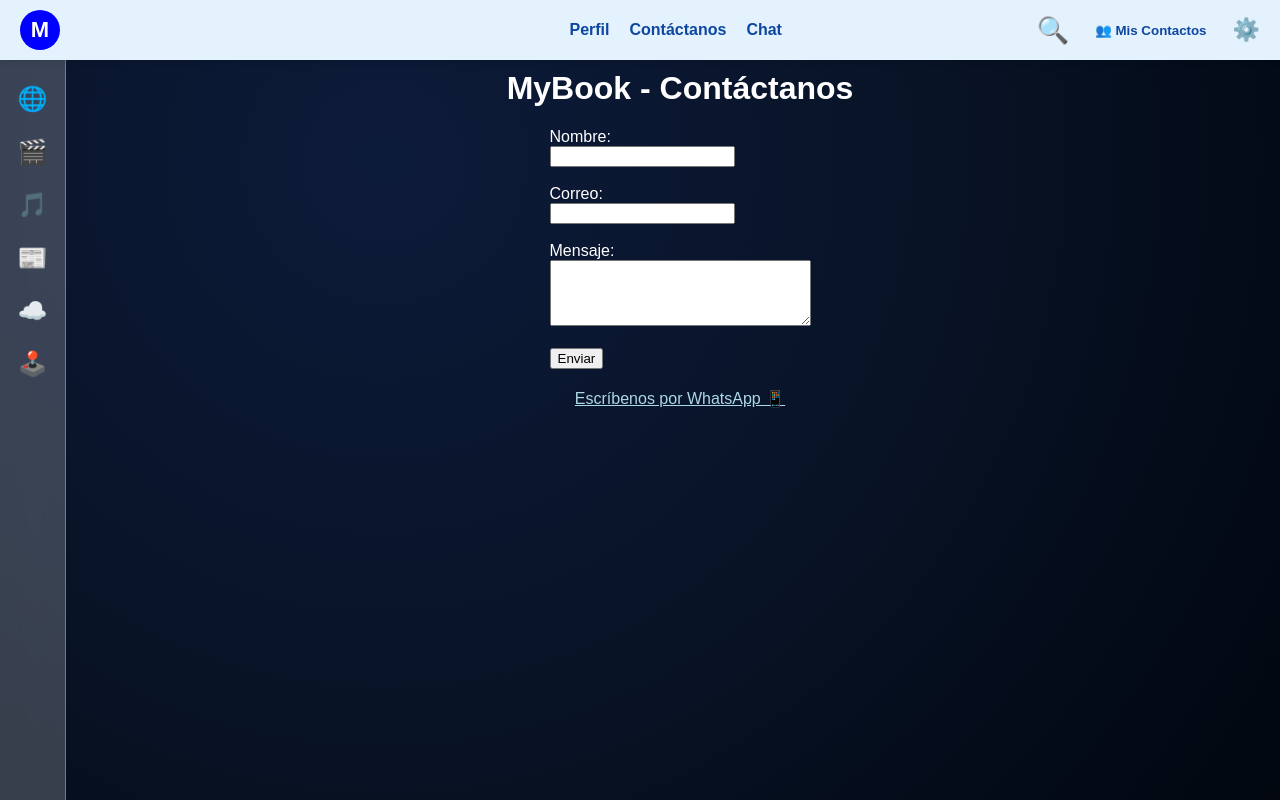
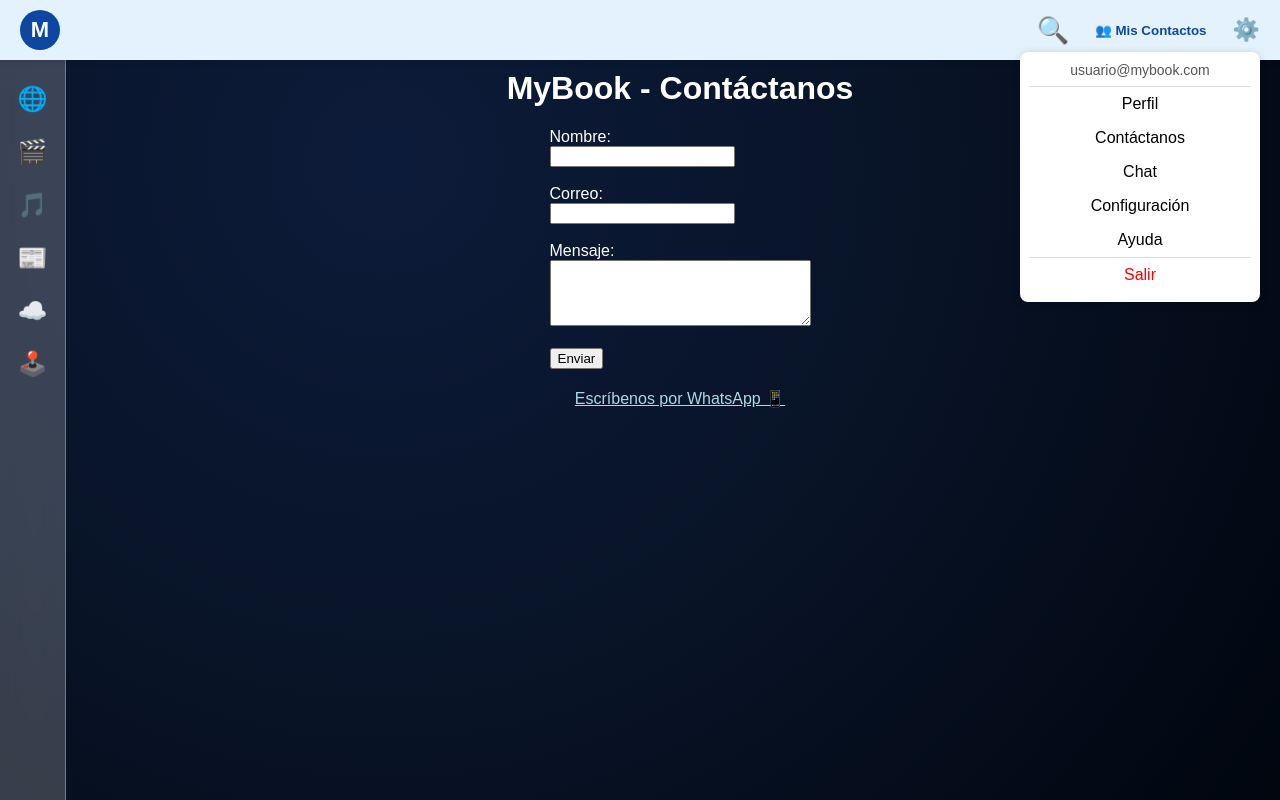
Before and after one commit to mybooklink2025-cloud/mybook-frontend, a React (Create React App) app: page /contactanos in a window 1280 px wide. Both pictures are taken after a click on the element "⚙️". Built offline with nearby package versions, Linux system fonts and the light colour scheme; no server answers.

Commit message:
Barra superior

```diff
--- a/src/Contactanos.js
+++ b/src/Contactanos.js
@@ -1,4 +1,4 @@
-import React, { useState } from "react";
+import React, { useState, useRef } from "react";
 import { enviarContacto } from "./api";
 import { useNavigate } from "react-router-dom";
 
@@ -11,7 +11,15 @@ function Contactanos() {
   const [mensaje, setMensaje] = useState("");
   const [status, setStatus] = useState("");
 
+  const [menuVisible, setMenuVisible] = useState(false);
+  const [expanded, setExpanded] = useState(false);
   const [showBook, setShowBook] = useState(false);
+  const [bookPos, setBookPos] = useState({ left: 0, top: 0 });
+
+  const menuRef = useRef(null);
+  const topBarRef = useRef(null);
+  const logoRef = useRef(null);
+  const bookRef = useRef(null);
 
   const handleSubmit = async (e) => {
     e.preventDefault();
@@ -41,6 +49,49 @@ function Contactanos() {
     navigate(token ? "/muro" : "/");
   };
 
+  const activateLogo = () => {
+    if (!topBarRef.current || !logoRef.current) {
+      setExpanded(true);
+      setShowBook(true);
+      return;
+    }
+
+    const barRect = topBarRef.current.getBoundingClientRect();
+    const logoRect = logoRef.current.getBoundingClientRect();
+
+    const left = logoRect.right - barRect.left + 12;
+    const top = (barRect.height - 48) / 2;
+
+    setExpanded(true);
+    setShowBook(true);
+    setBookPos({ left, top });
+  };
+
+  const escapeBook = () => {
+    if (!topBarRef.current || !bookRef.current || !logoRef.current) return;
+
+    const barRect = topBarRef.current.getBoundingClientRect();
+    const bookRect = bookRef.current.getBoundingClientRect();
+    const logoRect = logoRef.current.getBoundingClientRect();
+
+    const minLeft = Math.max(logoRect.right - barRect.left + 8, 8);
+    const maxLeft = Math.max(
+      barRect.width - bookRect.width - 12,
+      minLeft + 12
+    );
+
+    const randomLeft =
+      Math.floor(Math.random() * (maxLeft - minLeft + 1)) + minLeft;
+
+    const top = (barRect.height - bookRect.height) / 2;
+
+    setBookPos({ left: randomLeft, top });
+  };
+
+  const handleBookMouseEnter = () => {
+    escapeBook();
+  };
+
   return (
     <div style={{ textAlign: "center", marginTop: "70px", marginLeft: "80px" }}>
       {/* 🌌 Fondo degradado sin polígonos */}
@@ -59,6 +110,7 @@ function Contactanos() {
 
       {/* 🔵 BARRA SUPERIOR FIJA */}
       <div
+        ref={topBarRef}
         style={{
           position: "fixed",
           top: 0,
@@ -72,58 +124,109 @@ function Contactanos() {
           padding: "0 20px",
           boxShadow: "0 2px 5px rgba(0,0,0,0.1)",
           zIndex: 1000,
+          overflow: "visible",
         }}
       >
-        {/* 🔹 Izquierda: LOGO M + libro animado */}
+        {/* 🔹 Izquierda: LOGO M + texto extendido + libro animado */}
         <div
           style={{
             position: "relative",
             display: "flex",
-            alignItems: "center",
+            alignItems: "left",
           }}
         >
           <div
+            ref={logoRef}
             onClick={logoClick}
+            onMouseEnter={activateLogo}
             style={{
-              backgroundColor: "blue",
+              display: "flex",
+              alignItems: "left",
+              justifyContent: "flex-start",
+              position: "relative",
+              width: expanded ? 140 : 40,
+              height: 40,
+              transition: "width 280ms ease, border-radius 280ms ease",
+              borderRadius: expanded ? 20 : "50%",
+              backgroundColor: "#0d47a1",
               color: "white",
-              borderRadius: "50%",
-              width: "40px",
-              height: "40px",
+              cursor: "pointer",
+              overflow: "hidden",
+              paddingLeft: 0,
+              boxSizing: "border-box",
+              zIndex: 2,
+            }}
+          >
+            {!expanded && (
+              <div
+                style={{
+                  width: 40,
+                  height: 40,
                   display: "flex",
                   alignItems: "center",
                   justifyContent: "center",
                   fontWeight: "bold",
-              fontSize: "22px",
-              cursor: "pointer",
-              position: "relative",
-              zIndex: 2,
+                  fontSize: 22,
+                  userSelect: "none",
+                  flex: "0 0 40px",
                 }}
-            onMouseEnter={() => setShowBook(true)}
-            onMouseLeave={() => setShowBook(false)}
               >
                 M
+              </div>
+            )}
+
+            <div
+              style={{
+                display: "flex",
+                alignItems: "center",
+                justifyContent: "center",
+                width: "100%",
+                height: "100%",
+                paddingLeft: 4,
+                paddingRight: 8,
+                whiteSpace: "nowrap",
+                color: "white",
+                fontWeight: "bold",
+                fontSize: 18,
+                opacity: expanded ? 1 : 0,
+                transition: "opacity 220ms ease",
+                pointerEvents: "none",
+              }}
+            >
+              MyBook
+            </div>
           </div>
 
           {showBook && (
             <div
+              ref={bookRef}
+              onMouseEnter={handleBookMouseEnter}
               style={{
                 position: "absolute",
-                left: "-70px",
-                top: "0px",
-                width: "50px",
-                height: "50px",
-                animation: "floatBook 1.5s ease-in-out infinite",
-                filter: "drop-shadow(0px 0px 8px #3f8cff)",
-                opacity: 1,
+                left: bookPos.left,
+                top: bookPos.top,
+                width: 48,
+                height: 48,
+                display: "flex",
+                alignItems: "center",
+                justifyContent: "center",
+                transition:
+                  "left 420ms cubic-bezier(.2,.9,.2,1), top 420ms cubic-bezier(.2,.9,.2,1)",
+                zIndex: 1500,
+                filter:
+                  "drop-shadow(0 6px 18px rgba(63,140,255,0.25))",
+                transform: "translateZ(0)",
               }}
             >
               <img
                 src="https://cdn-icons-png.flaticon.com/512/29/29302.png"
                 alt="Libro animado"
                 style={{
-                  width: "50px",
-                  height: "50px",
+                  width: "100%",
+                  height: "100%",
+                  pointerEvents: "auto",
+                  cursor: "pointer",
+                  animation: "floatBook 1.6s ease-in-out infinite",
                 }}
               />
             </div>
@@ -131,43 +234,6 @@ function Contactanos() {
         </div>
 
         <div></div>
-
-        {/* 🔹 Centro: enlaces */}
-        <div style={{ display: "flex", gap: "20px" }}>
-          <a
-            href="/profile"
-            style={{
-              color: "#0d47a1",
-              textDecoration: "none",
-              fontWeight: "bold",
-            }}
-          >
-            Perfil
-          </a>
-
-          <a
-            href="/contactanos"
-            style={{
-              color: "#0d47a1",
-              textDecoration: "none",
-              fontWeight: "bold",
-            }}
-          >
-            Contáctanos
-          </a>
-
-          <span
-            onClick={() => navigate("/chat")}
-            style={{
-              color: "#0d47a1",
-              textDecoration: "none",
-              fontWeight: "bold",
-              cursor: "pointer",
-            }}
-          >
-            Chat
-          </span>
-        </div>
 
         {/* 🔹 Derecha */}
         <div
@@ -200,7 +266,9 @@ function Contactanos() {
             👥 Mis Contactos
           </button>
 
+          <div style={{ position: "relative" }} ref={menuRef}>
             <span
+              onClick={() => setMenuVisible(!menuVisible)}
               style={{
                 fontSize: "22px",
                 cursor: "pointer",
@@ -209,17 +277,122 @@ function Contactanos() {
             >
               ⚙️
             </span>
+
+            {menuVisible && (
+              <div
+                style={{
+                  position: "absolute",
+                  top: "35px",
+                  right: 0,
+                  backgroundColor: "white",
+                  borderRadius: "8px",
+                  boxShadow: "0 2px 8px rgba(0,0,0,0.2)",
+                  width: "220px",
+                  zIndex: 2000,
+                  padding: "10px",
+                }}
+              >
+                <div
+                  style={{
+                    textAlign: "center",
+                    borderBottom: "1px solid #ddd",
+                    paddingBottom: "8px",
+                  }}
+                >
+                  <p
+                    style={{
+                      fontSize: "14px",
+                      color: "#555",
+                      margin: 0,
+                    }}
+                  >
+                    {localStorage.getItem("email") ||
+                      "usuario@mybook.com"}
+                  </p>
+                </div>
+
+                <ul
+                  style={{
+                    listStyle: "none",
+                    padding: 0,
+                    margin: 0,
+                  }}
+                >
+                  <li
+                    style={{
+                      padding: "8px",
+                      cursor: "pointer",
+                    }}
+                    onClick={() => navigate("/profile")}
+                  >
+                    Perfil
+                  </li>
+
+                  <li
+                    style={{
+                      padding: "8px",
+                      cursor: "pointer",
+                    }}
+                    onClick={() => navigate("/contactanos")}
+                  >
+                    Contáctanos
+                  </li>
+
+                  <li
+                    style={{
+                      padding: "8px",
+                      cursor: "pointer",
+                    }}
+                    onClick={() => navigate("/chat")}
+                  >
+                    Chat
+                  </li>
+
+                  <li
+                    style={{
+                      padding: "8px",
+                      cursor: "pointer",
+                    }}
+                  >
+                    Configuración
+                  </li>
+
+                  <li
+                    style={{
+                      padding: "8px",
+                      cursor: "pointer",
+                    }}
+                  >
+                    Ayuda
+                  </li>
+
+                  <li
+                    onClick={() => {
+                      localStorage.removeItem("token");
+                      navigate("/");
+                    }}
+                    style={{
+                      padding: "8px",
+                      color: "red",
+                      cursor: "pointer",
+                      borderTop: "1px solid #ddd",
+                    }}
+                  >
+                    Salir
+                  </li>
+                </ul>
+              </div>
+            )}
+          </div>
         </div>
       </div>
 
       <style>
-        {`
-          @keyframes floatBook {
+        {`@keyframes floatBook {
           0% { transform: translateY(0); }
           50% { transform: translateY(-6px); }
           100% { transform: translateY(0); }
-          }
-        `}
+        }`}
       </style>
 
       {/* 🔹 BARRA LATERAL FIJA CON ICONOS */}
@@ -244,10 +417,26 @@ function Contactanos() {
         {[
           { icon: "🌐", url: "https://www.google.com", title: "Google" },
           { icon: "🎬", url: "https://www.youtube.com", title: "YouTube" },
-          { icon: "🎵", url: "https://open.spotify.com", title: "Spotify" },
-          { icon: "📰", url: "https://news.google.com", title: "Noticias" },
-          { icon: "☁️", url: "https://weather.com", title: "Clima" },
-          { icon: "🕹️", url: "https://poki.com/es", title: "Juegos" },
+          {
+            icon: "🎵",
+            url: "https://open.spotify.com",
+            title: "Spotify",
+          },
+          {
+            icon: "📰",
+            url: "https://news.google.com",
+            title: "Noticias",
+          },
+          {
+            icon: "☁️",
+            url: "https://weather.com",
+            title: "Clima",
+          },
+          {
+            icon: "🕹️",
+            url: "https://poki.com/es",
+            title: "Juegos",
+          },
         ].map((item, i) => (
           <a
             key={i}
@@ -260,7 +449,8 @@ function Contactanos() {
               fontSize: "24px",
               textDecoration: "none",
               color: "white",
-              transition: "transform 0.3s ease, text-shadow 0.3s ease",
+              transition:
+                "transform 0.3s ease, text-shadow 0.3s ease",
             }}
             onMouseEnter={(e) => {
               e.target.style.transform = "scale(1.4)";
@@ -292,7 +482,11 @@ function Contactanos() {
 
       <form
         onSubmit={handleSubmit}
-        style={{ display: "inline-block", textAlign: "left", color: "white" }}
+        style={{
+          display: "inline-block",
+          textAlign: "left",
+          color: "white",
+        }}
       >
         <label>Nombre:</label>
         <br />
@@ -339,7 +533,10 @@ function Contactanos() {
           href="https://wa.me/573233694655"
           target="_blank"
           rel="noopener noreferrer"
-          style={{ color: "lightblue", textDecoration: "underline" }}
+          style={{
+            color: "lightblue",
+            textDecoration: "underline",
+          }}
         >
           Escríbenos por WhatsApp 📱
         </a>
```
Lines whose indentation alone changed are shown as unchanged.
